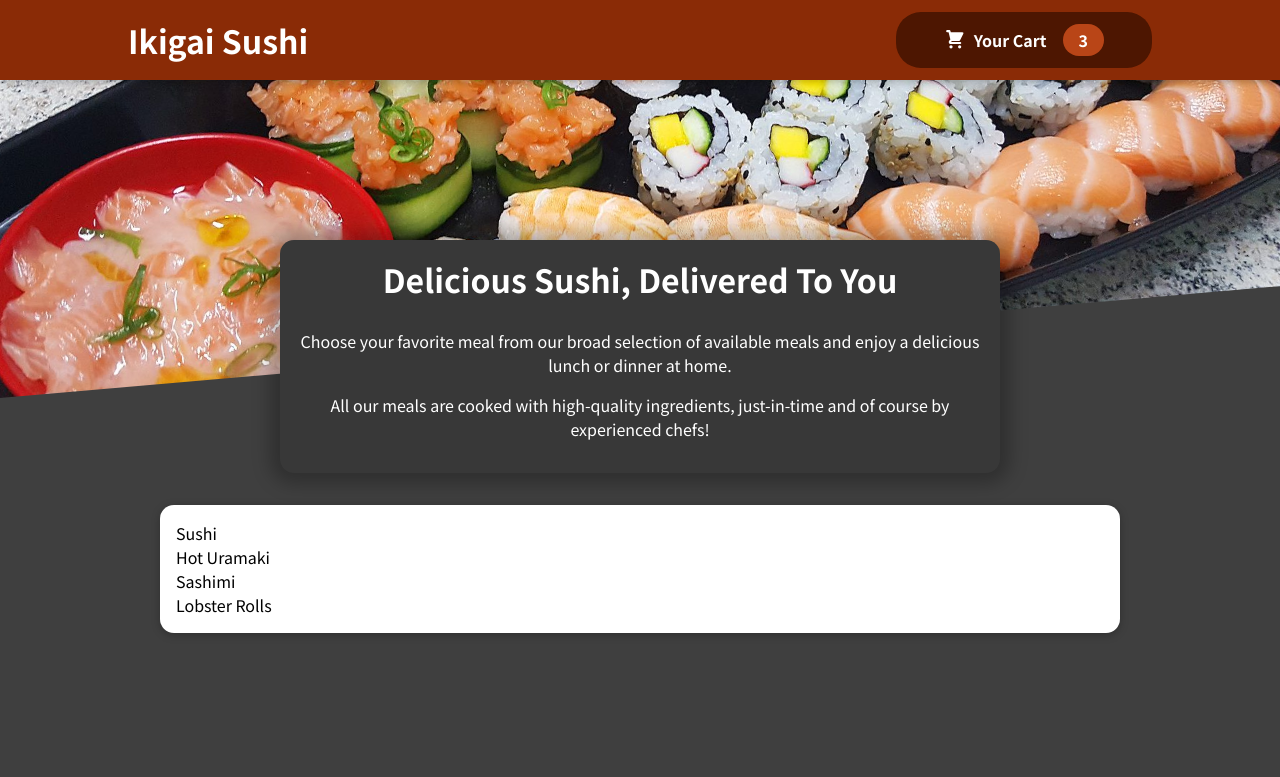
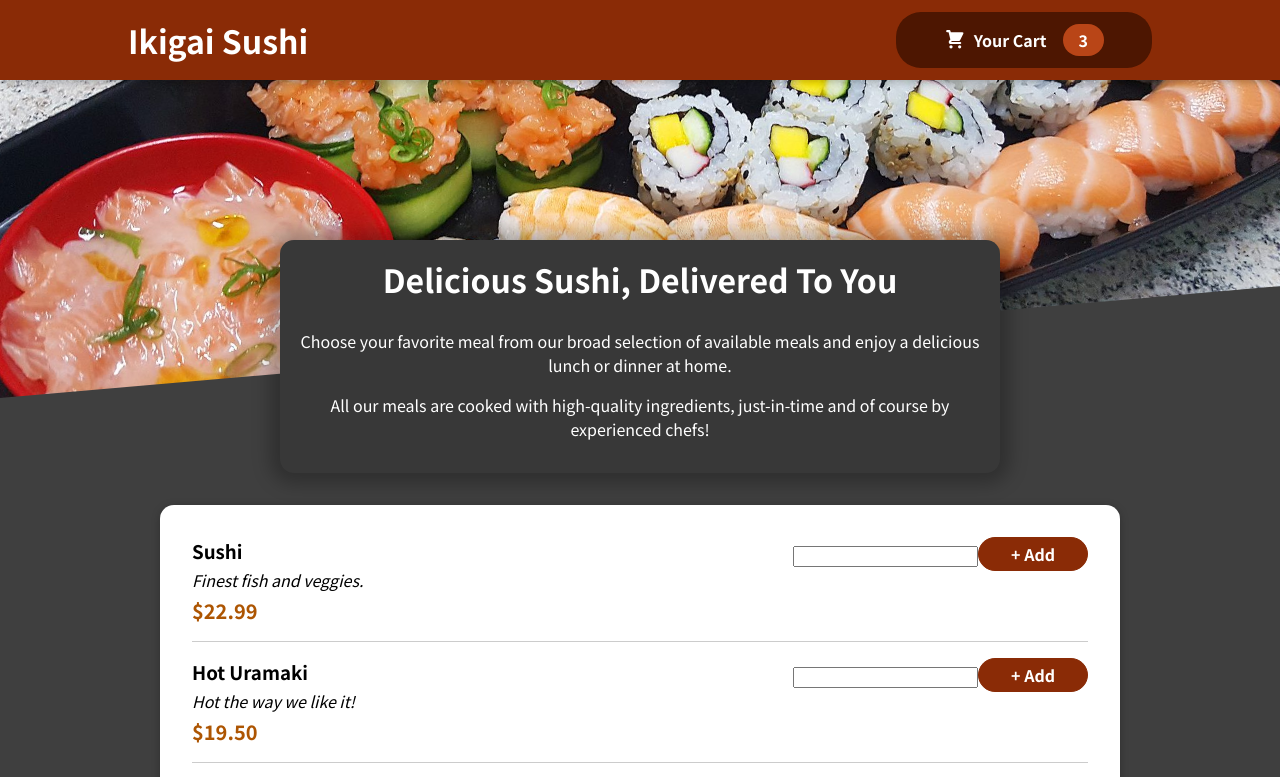
Before and after one commit to luciano-ilha/food-ecomm, a JavaScript app: page / in a window 1280 px wide. Shown: the top 777 px of the page. Built offline with nearby package versions, Linux system fonts and the light colour scheme.

Commit message:
Add prod item and prod item form(start) components.

```diff
--- a/src/components/Prods/AvailableProds.js
+++ b/src/components/Prods/AvailableProds.js
@@ -1,5 +1,6 @@
 import Card from '../UI/Card';
 import classes from './AvailableProds.module.css';
+import ProdItem from './ProdItem/ProdItem';
 
 const DUMMY_PRODS = [
   {
@@ -29,7 +30,14 @@ const DUMMY_PRODS = [
 ];
 
 const AvailableProds = () => {
-  const prodsList = DUMMY_PRODS.map(prod => <li>{prod.name}</li>);
+  const prodsList = DUMMY_PRODS.map((prod) => (
+    <ProdItem
+      key={prod.id}
+      name={prod.name}
+      description={prod.description}
+      price={prod.price}
+    />
+  ));
 
   return (
     <section className={classes.prods}>
--- /dev/null
+++ b/src/components/Prods/ProdItem/ProdItem.js
@@ -0,0 +1,21 @@
+import classes from './ProdItem.module.css';
+import ProdItemForm from './ProdItemForm';
+
+const ProdItem = (props) => {
+  const price = `$${props.price.toFixed(2)}`;
+
+  return (
+    <li className={classes.prod}>
+      <div>
+        <h3>{props.name}</h3>
+        <div className={classes.description}>{props.description}</div>
+        <div className={classes.price}>{price}</div>
+      </div>
+      <div>
+        <ProdItemForm />
+      </div>
+    </li>
+  );
+};
+
+export default ProdItem;
--- /dev/null
+++ b/src/components/Prods/ProdItem/ProdItem.module.css
@@ -0,0 +1,22 @@
+.prod {
+  display: flex;
+  justify-content: space-between;
+  margin: 1rem;
+  padding-bottom: 1rem;
+  border-bottom: 1px solid #ccc;
+}
+
+.prod h3 {
+  margin: 0 0 0.25rem 0;
+}
+
+.description {
+  font-style: italic;
+}
+
+.price {
+  margin-top: 0.25rem;
+  font-weight: bold;
+  color: #ad5502;
+  font-size: 1.25rem;
+}
--- /dev/null
+++ b/src/components/Prods/ProdItem/ProdItemForm.js
@@ -0,0 +1,12 @@
+import classes from './ProdItemForm.module.css'
+
+const ProdItemForm = props => {
+  return (
+    <form className={classes.form}>
+      <input></input>
+      <button>+ Add</button>
+    </form>
+  );
+};
+
+export default ProdItemForm;
--- /dev/null
+++ b/src/components/Prods/ProdItem/ProdItemForm.module.css
@@ -0,0 +1,20 @@
+.form {
+  text-align: right;
+}
+
+.form button {
+  font: inherit;
+  cursor: pointer;
+  background-color: #8a2b06;
+  border: 1px solid #8a2b06;
+  color: white;
+  padding: 0.25rem 2rem;
+  border-radius: 20px;
+  font-weight: bold;
+}
+
+.form button:hover,
+.form button:active {
+  background-color: #641e03;
+  border-color: #641e03;
+}
```
Also changed, not shown: 1 other file (tests, documents, lock files or other folders).
